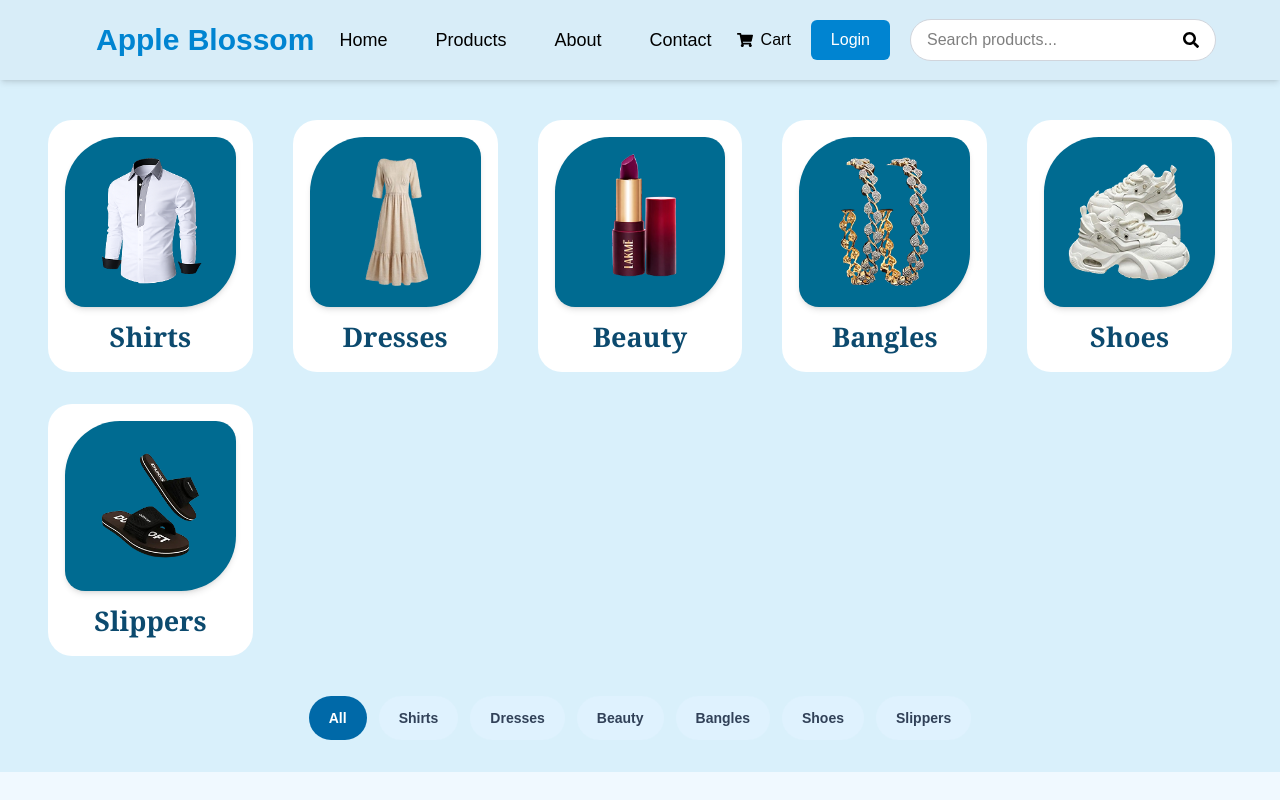
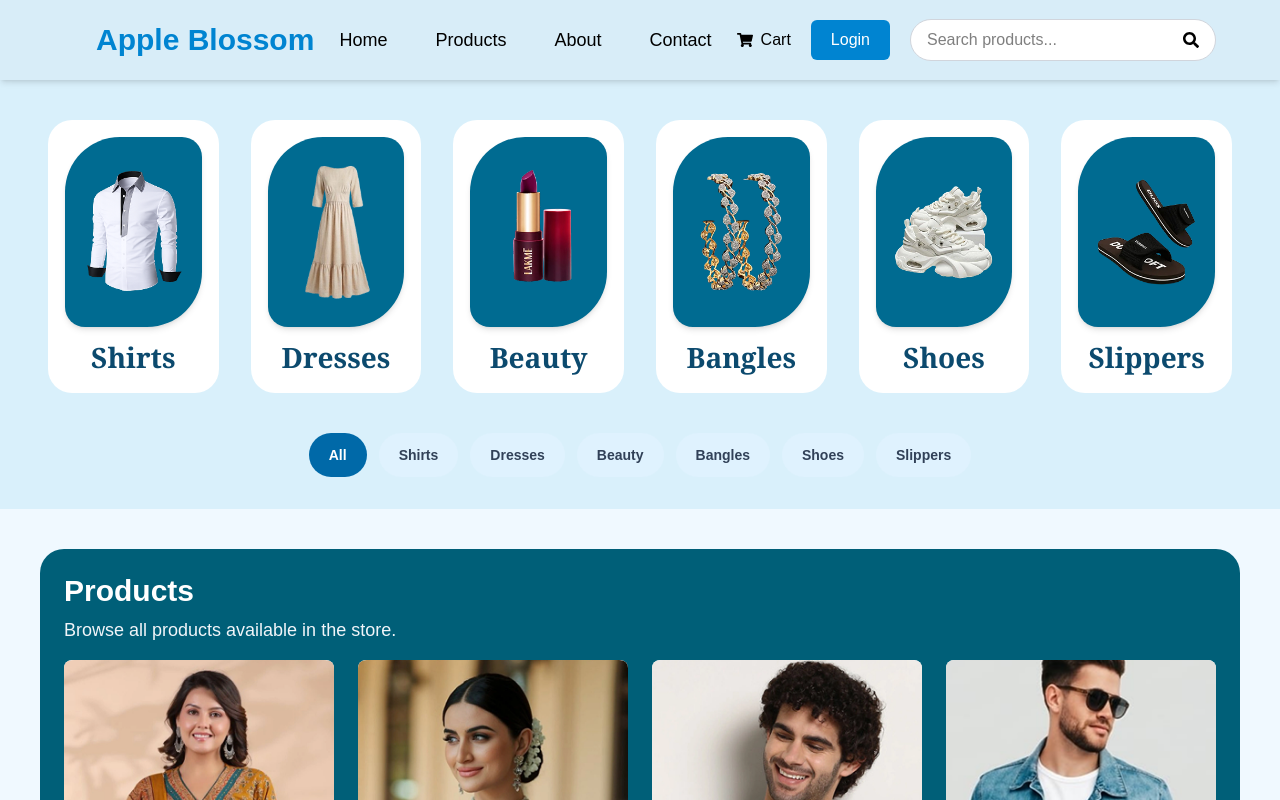
Before and after one commit to abhishekdeveloper0010-create/client, a React (Vite) app: page /shop in a window 1280 px wide. Shown: the top 800 px of the page. Built offline with nearby package versions, Linux system fonts and the light colour scheme.

Commit message:
catogary section responsive

```diff
--- a/src/pages/Shop.jsx
+++ b/src/pages/Shop.jsx
@@ -1,4 +1,3 @@
-
 import { useState } from "react";
 import shirts from "../assets/categories/shirts.png";
 import dresses from "../assets/categories/dresses.png";
@@ -25,33 +24,34 @@ function Shop() {
   const filteredProducts =
     selectedCategory === "All"
       ? products
-      : products.filter(
-          (product) =>
-            product.category?.toLowerCase().trim() ===
-            selectedCategory.toLowerCase().trim(),
-        );
+      : products.filter((product) => product.category === selectedCategory);
 
-  const categoryFilters = [
-    "All",
-    ...categories.map((item) => item.name),
-  ];
+  const categoryFilters = ["All", ...categories.map((item) => item.name)];
 
   return (
     <section className="w-full bg-[#d9f0fb] py-6 sm:py-8 lg:py-10">
       <div className="w-full px-4 sm:px-6 md:px-8 lg:px-10 xl:px-12 2xl:px-16">
-
-
-
         {/* Categories */}
         <div
           className="
-            grid w-full grid-cols-1
-            gap-x-4 gap-y-6
-            sm:grid-cols-2 sm:gap-x-6 sm:gap-y-8
-            md:grid-cols-3 md:gap-x-8
-            lg:grid-cols-4 lg:gap-x-10
-            xl:grid-cols-5 xl:gap-x-10
-            2xl:grid-cols-6 2xl:gap-x-12
+    grid w-full
+    grid-cols-1
+    gap-5
+
+    sm:grid-cols-2
+    sm:gap-6
+
+    md:grid-cols-3
+    md:gap-7
+
+    lg:grid-cols-6
+    lg:gap-6
+
+    xl:grid-cols-6
+    xl:gap-8
+
+    2xl:grid-cols-6
+    2xl:gap-12
   "
         >
           {categories.map((item) => (
@@ -59,7 +59,7 @@ function Shop() {
               key={item.name}
               type="button"
               onClick={() => setSelectedCategory(item.name)}
-              className={`flex w-full flex-col items-center text-center rounded-3xl border p-4 transition duration-300 ${
+              className={`flex w-full flex-col items-center rounded-3xl border p-4 text-center transition duration-300 ${
                 selectedCategory === item.name
                   ? "border-sky-500 bg-sky-100 shadow-lg"
                   : "border-transparent bg-white hover:border-sky-200 hover:shadow-md"
@@ -68,29 +68,41 @@ function Shop() {
               <div
                 className="
           flex w-full items-center justify-center
-                  overflow-hidden bg-[#006b91]
-                  shadow-md
+          overflow-hidden bg-[#006b91] shadow-md
+
           h-[140px]
           rounded-[45px_15px_45px_15px]
+
           sm:h-[155px]
+
           md:h-[170px]
-                  md:rounded-[55px_20px_55px_20px]
+
           lg:h-[175px]
-                  xl:h-[170px]
-                  2xl:h-[185px]
+          lg:rounded-[55px_20px_55px_20px]
+
+          xl:h-[190px]
+
+          2xl:h-[220px]
         "
               >
                 <img
                   src={item.image}
                   alt={item.name}
                   className="
-                    h-auto max-h-[110px]
-                    w-auto max-w-[80%]
+            h-auto w-auto max-w-[80%]
             object-contain
+
+            max-h-[110px]
+
             sm:max-h-[120px]
+
             md:max-h-[135px]
+
             lg:max-h-[140px]
-                    xl:max-h-[145px]
+
+            xl:max-h-[150px]
+
+            2xl:max-h-[175px]
           "
                 />
               </div>
@@ -98,11 +110,17 @@ function Shop() {
               <h2
                 className="
           pt-3 font-bold text-[#0c4a6e]
+
           text-xl
-                  sm:mt-4 sm:text-2xl
+
+          sm:text-2xl
+
           md:text-[26px]
-                  lg:text-[28px]
-                  xl:text-[27px]
+
+          lg:text-[26px]
+
+          xl:text-[28px]
+
           2xl:text-[30px]
         "
                 style={{
```
Lines whose indentation alone changed are shown as unchanged.
